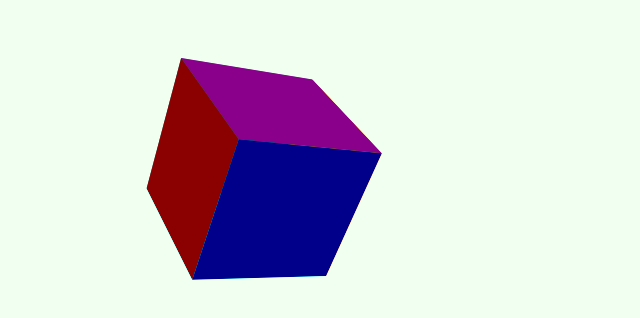
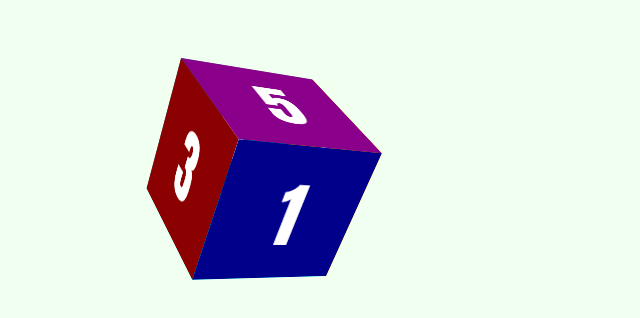
Before and after one commit to DomenicoPH/CSS-Avanzado, a plain HTML site: page CSS-08-Transform-3D/index.html in a window 1280 px wide. Shown: the part 48-366 px from the top of the page, without its empty margins (308-948 px from the left). Drawn offline with Linux system fonts and the light colour scheme.

Commit message:
transform3d

```diff
--- a/CSS-08-Transform-3D/estilos.css
+++ b/CSS-08-Transform-3D/estilos.css
@@ -57,26 +57,62 @@
 }
 
 .cubo div:nth-child(1){
+    display: flex;
+    justify-content: center;
+    align-items: center;
     transform: translateZ(75px);
     background-color: darkblue;
+    color: white;
+    font-size: 5rem;
+    font-family: Impact, Haettenschweiler, 'Arial Narrow Bold', sans-serif;
 }
 .cubo div:nth-child(2){
+    display: flex;
+    justify-content: center;
+    align-items: center;
     transform: rotateX(180deg) translateZ(75px);
     background-color: darkcyan;
+    color: white;
+    font-size: 5rem;
+    font-family: Impact, Haettenschweiler, 'Arial Narrow Bold', sans-serif;
 }
 .cubo div:nth-child(3){
+    display: flex;
+    justify-content: center;
+    align-items: center;
     transform: rotateY(-90deg) translateZ(75px);
     background-color: darkred;
+    color: white;
+    font-size: 5rem;
+    font-family: Impact, Haettenschweiler, 'Arial Narrow Bold', sans-serif;
 }
 .cubo div:nth-child(4){
+    display: flex;
+    justify-content: center;
+    align-items: center;
     transform: rotateY(90deg) translateZ(75px);
     background-color: darkorange;
+    color: white;
+    font-size: 5rem;
+    font-family: Impact, Haettenschweiler, 'Arial Narrow Bold', sans-serif;
 }
 .cubo div:nth-child(5){
+    display: flex;
+    justify-content: center;
+    align-items: center;
     transform: rotateX(90deg) translateZ(75px);
     background-color: darkmagenta;
+    color: white;
+    font-size: 5rem;
+    font-family: Impact, Haettenschweiler, 'Arial Narrow Bold', sans-serif;
 }
 .cubo div:nth-child(6){
+    display: flex;
+    justify-content: center;
+    align-items: center;
     transform: rotateX(-90deg) translateZ(75px);
     background-color: darkturquoise;
+    color: white;
+    font-size: 5rem;
+    font-family: Impact, Haettenschweiler, 'Arial Narrow Bold', sans-serif;
 }
--- a/CSS-08-Transform-3D/index.html
+++ b/CSS-08-Transform-3D/index.html
@@ -16,17 +16,17 @@
 
             <div class="cubo">
                 <!-- adelante -->
-                <div></div>
+                <div>1</div>
                 <!-- atras -->
-                <div></div>
+                <div>2</div>
                 <!-- izquierda -->
-                <div></div>
+                <div>3</div>
                 <!-- derecha -->
-                <div></div>
+                <div>4</div>
                 <!-- arriba -->
-                <div></div>
+                <div>5</div>
                 <!-- abajo -->
-                <div></div>
+                <div>6</div>
 
             </div>
 
```
